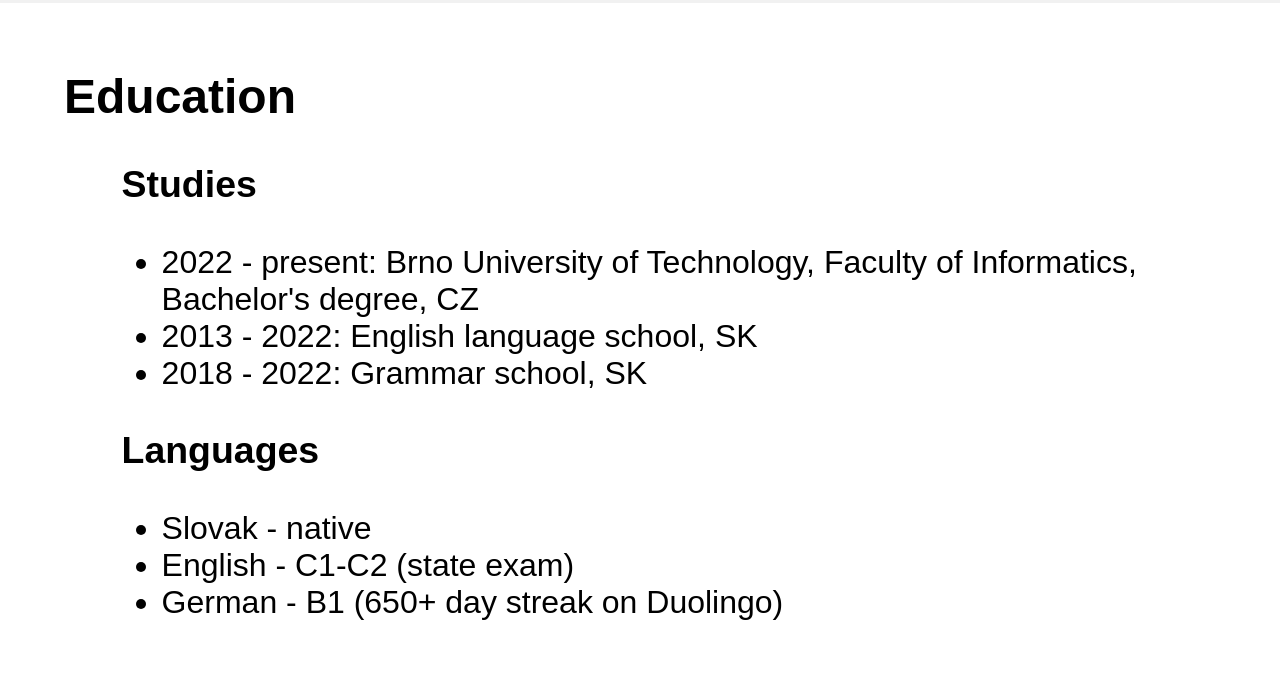
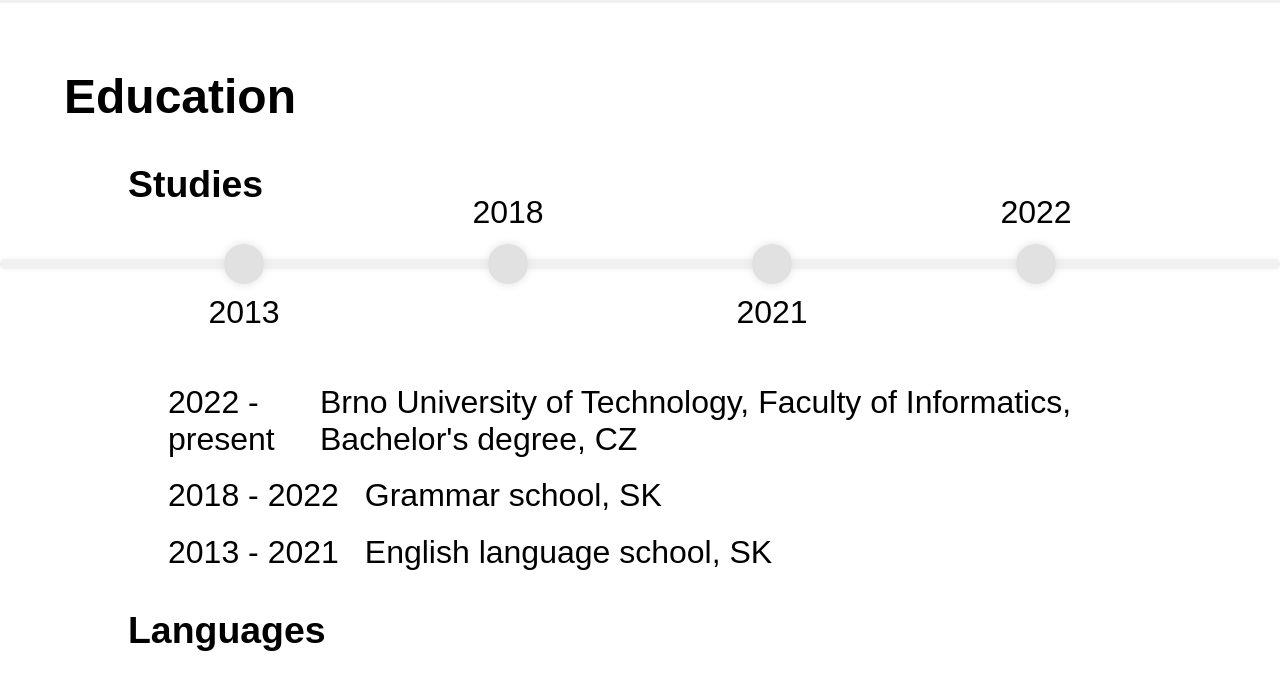
Before and after one commit to findraj/findraj.github.io, a plain HTML site: page index.html in a window 1280 px wide. Shown: the part 1562-2240 px from the top of the page. Drawn offline with nearby package versions, Linux system fonts and the light colour scheme.

Commit message:
change: added timeline

```diff
--- a/css/style.css
+++ b/css/style.css
@@ -67,6 +67,65 @@
     width: 10%;
 }
 
+#timeline {
+    display: flex;
+    flex-direction: row;
+    margin-bottom: 100px;
+}
+
+#timeline div:nth-child(even) {
+    z-index: 100;
+    text-align: center;
+    background-color: #e1e1e1;
+    border-radius: 50%;
+    padding: 20px 20px;
+    box-shadow: #e1e1e1 0 0 10px;
+}
+
+#timeline div:nth-child(even)::before {
+    display: block;
+    position: absolute;
+    content: attr(id);
+}
+
+#timeline div:nth-child(4n)::before {
+    transform: translateY(-70px) translateX(-50%);
+}
+
+#timeline div:nth-child(4n+2)::before {
+    transform: translateY(30px) translateX(-50%);
+}
+
+.line {
+    display: block;
+    width: 20%;
+    transform: translateY(15px);
+    height: 10px;
+    background-color: #f1f1f1;
+    box-shadow: #f1f1f1 0 0 5px;
+}
+
+.line:first-child {
+    border-radius: 15px  0 0 15px;
+}
+
+.line:last-child {
+    border-radius: 0 15px 15px 0;
+}
+
+#timeline-content ul {
+    list-style: none;
+}
+
+#timeline-content ul li {
+    margin: 2% 0;
+    display: flex;
+    flex-direction: row;
+}
+
+#timeline-content ul li div:first-child {
+    width: 20%;
+}
 /****************************************************************/
 
 /* Media Queries */
@@ -202,13 +261,20 @@
         background-color: #f1f1f1;
     }
 
-    #education {
-        padding: 2% 5%;
+    #education > h2 {
+        padding: 2% 5% 0;
     }
 
-    #studies,
+    #timeline-content {
+        padding: 0 10%;
+    }
+
     #languages {
-        padding-left: 5%;
+        padding: 0 10% 2%;
+    }
+
+    #studies > h3 {
+        padding: 0 10%;
     }
 
     #experience {
--- a/index.html
+++ b/index.html
@@ -6,6 +6,7 @@
     <meta name="viewport" content="width=device-width, initial-scale=1.0">
     <link rel="stylesheet" type='text/css' href="https://cdn.jsdelivr.net/gh/devicons/devicon@latest/devicon.min.css" />
     <script src="js/navigationButton.js"></script>
+    <script src="js/timeline.js"></script>
 </head>
 <body>
     <div class = "header">
@@ -86,11 +87,33 @@
             <h2>Education</h2>
             <section id="studies">
                 <h3>Studies</h3>
-                <ul>
-                    <li>2022 - present: Brno University of Technology, Faculty of Informatics, Bachelor's degree, CZ</li>
-                    <li>2013 - 2022: English language school, SK</li>
-                    <li>2018 - 2022: Grammar school, SK</li>
-                </ul>
+                <div id="timeline">
+                    <div class="line"></div>
+                    <div id="2013"></div>
+                    <div class="line" id="line1"></div>
+                    <div id="2018"></div>
+                    <div class="line" id="line2"></div>
+                    <div id="2021"></div>
+                    <div class="line" id="line3"></div>
+                    <div id="2022"></div>
+                    <div class="line" id="line4"></div>
+                </div>
+                <div id="timeline-content">
+                    <ul>
+                        <li onmouseenter="universityEnter()" onmouseleave="universityLeave()">
+                            <div>2022 - present</div>
+                            <div>Brno University of Technology, Faculty of Informatics, Bachelor's degree, CZ</div>
+                        </li>
+                        <li onmouseenter="grammarSchoolEnter()" onmouseleave="grammarSchoolLeave()">
+                            <div>2018 - 2022</div>
+                            <div>Grammar school, SK</div>
+                        </li>
+                        <li onmouseenter="languageSchoolEnter()" onmouseleave="languageSchoolLeave()">
+                            <div>2013 - 2021</div>
+                            <div>English language school, SK</div>
+                        </li>
+                    </ul>
+                </div>
             </section>
             <section id = "languages">
                 <h3>Languages</h3>
--- /dev/null
+++ b/js/timeline.js
@@ -0,0 +1,57 @@
+function universityEnter() {
+    document.getElementById("2022").style.backgroundColor = "#b1b1b1";
+    document.getElementById("line4").style.backgroundColor = "#b1b1b1";
+    document.getElementById("2022").style.transition = "background-color 0.5s";
+    document.getElementById("line4").style.transition = "background-color 0.5s";
+}
+
+function universityLeave() {
+    document.getElementById("2022").style.backgroundColor = "#e1e1e1";
+    document.getElementById("line4").style.backgroundColor = "#e1e1e1";
+    document.getElementById("2022").style.transition = "background-color 0.5s";
+    document.getElementById("line4").style.transition = "background-color 0.5s";
+}
+
+function languageSchoolEnter() {
+    document.getElementById("2013").style.backgroundColor = "#b1b1b1";
+    document.getElementById("2021").style.backgroundColor = "#b1b1b1";
+    document.getElementById("line1").style.backgroundColor = "#b1b1b1";
+    document.getElementById("line2").style.backgroundColor = "#b1b1b1";
+    document.getElementById("2013").style.transition = "background-color 0.5s";
+    document.getElementById("2021").style.transition = "background-color 0.5s";
+    document.getElementById("line1").style.transition = "background-color 0.5s";
+    document.getElementById("line2").style.transition = "background-color 0.5s";
+}
+
+function languageSchoolLeave() {
+    document.getElementById("2013").style.backgroundColor = "#e1e1e1";
+    document.getElementById("2021").style.backgroundColor = "#e1e1e1";
+    document.getElementById("line1").style.backgroundColor = "#e1e1e1";
+    document.getElementById("line2").style.backgroundColor = "#e1e1e1";
+    document.getElementById("2013").style.transition = "background-color 0.5s";
+    document.getElementById("2021").style.transition = "background-color 0.5s";
+    document.getElementById("line1").style.transition = "background-color 0.5s";
+    document.getElementById("line2").style.transition = "background-color 0.5s";
+}
+
+function grammarSchoolEnter() {
+    document.getElementById("2018").style.backgroundColor = "#b1b1b1";
+    document.getElementById("2022").style.backgroundColor = "#b1b1b1";
+    document.getElementById("line2").style.backgroundColor = "#b1b1b1";
+    document.getElementById("line3").style.backgroundColor = "#b1b1b1";
+    document.getElementById("2018").style.transition = "background-color 0.5s";
+    document.getElementById("2022").style.transition = "background-color 0.5s";
+    document.getElementById("line2").style.transition = "background-color 0.5s";
+    document.getElementById("line3").style.transition = "background-color 0.5s";
+}
+
+function grammarSchoolLeave() {
+    document.getElementById("2018").style.backgroundColor = "#e1e1e1";
+    document.getElementById("2022").style.backgroundColor = "#e1e1e1";
+    document.getElementById("line2").style.backgroundColor = "#e1e1e1";
+    document.getElementById("line3").style.backgroundColor = "#e1e1e1";
+    document.getElementById("2018").style.transition = "background-color 0.5s";
+    document.getElementById("2022").style.transition = "background-color 0.5s";
+    document.getElementById("line2").style.transition = "background-color 0.5s";
+    document.getElementById("line3").style.transition = "background-color 0.5s";
+}
```
